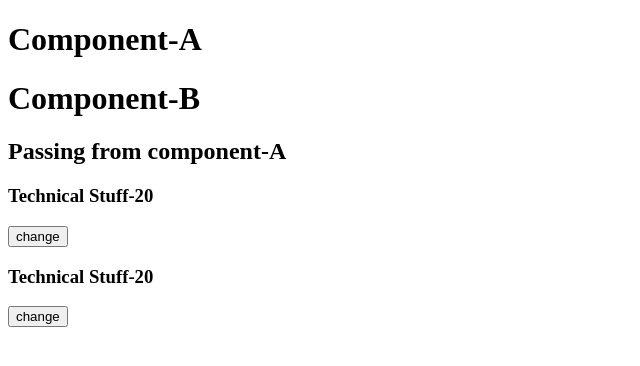
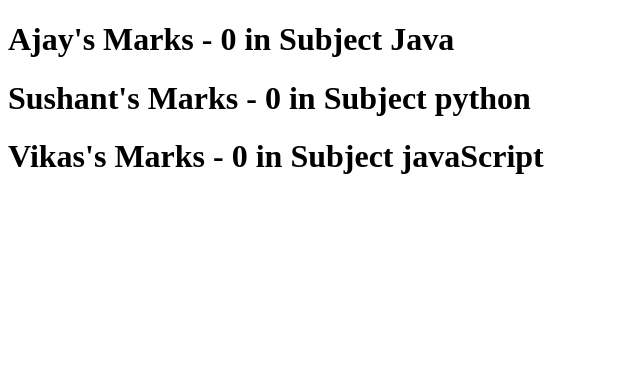
Before and after one commit to hussain-maaz/React-JS, a React (Create React App) app in the folder 01basicreact/: page / in a window 1280 px wide. Shown: the top 366 px of the page, without its empty margins (0-640 px from the left). Built offline with nearby package versions, Linux system fonts and the light colour scheme.

Commit message:
Higher Order Component for Reusing the Component's logic

```diff
--- a/01basicreact/src/App.js
+++ b/01basicreact/src/App.js
@@ -20,6 +20,9 @@ import HookObject from "./component/HookObject";
 import HookArray from "./component/HookArray";
 import ClassPositionXY from "./component/ClassPositionXY";
 import FunctionPositionXY from "./component/FunctionPositionXY";
+import Ajay from "./component/Ajay";
+import Vikas from "./component/Vikas";
+import Sushant from "./component/Sushant";
 
 import A from "./component/A";
 
@@ -28,8 +31,11 @@ class App extends React.Component {
     // const numbers = [5, 6, 7, 8];
     return (
       <>
-        <A name="Maaz Hussain"></A>
+        <Ajay></Ajay>
+        <Sushant></Sushant>
+        <Vikas></Vikas>
 
+        {/* <A name="Maaz Hussain"></A> */}
         {/* <ClassPositionXY></ClassPositionXY> */}
         {/* <FunctionPositionXY></FunctionPositionXY> */}
         {/* <HookArray></HookArray> */}
--- /dev/null
+++ b/01basicreact/src/component/Ajay.jsx
@@ -0,0 +1,19 @@
+import React from "react";
+import Subjects from "./HOC";
+
+class Ajay extends React.Component {
+  state = {
+    marks: 0,
+  };
+  marksIncremented = () => {
+    this.setState({ marks: this.state.marks + 1 });
+  };
+  render() {
+    return (
+      <h1 onMouseOver={this.marksIncremented}>
+        Ajay's Marks - {this.state.marks} in Subject {this.props.hocSub}
+      </h1>
+    );
+  }
+}
+export default Subjects(Ajay);
--- /dev/null
+++ b/01basicreact/src/component/HOC.jsx
@@ -0,0 +1,12 @@
+import React from "react";
+const Subjects = (STUDENT) => {
+  class Subject extends React.Component {
+    render() {
+      return (
+        <STUDENT hocSub="Java" Sub2="python" Sub3="javaScript"></STUDENT>
+      );
+    }
+  }
+  return Subject;
+};
+export default Subjects;
--- /dev/null
+++ b/01basicreact/src/component/Sushant.jsx
@@ -0,0 +1,19 @@
+import React from "react";
+import Subjects from "./HOC";
+
+class Sushant extends React.Component {
+  state = {
+    marks: 0,
+  };
+  marksIncremented = () => {
+    this.setState({ marks: this.state.marks + 1 });
+  };
+  render() {
+    return (
+      <h1 onMouseOver={this.marksIncremented}>
+        Sushant's Marks - {this.state.marks} in Subject {this.props.Sub2}
+      </h1>
+    );
+  }
+}
+export default Subjects(Sushant);
--- /dev/null
+++ b/01basicreact/src/component/Vikas.jsx
@@ -0,0 +1,19 @@
+import React from "react";
+import Subjects from "./HOC";
+
+class Vikas extends React.Component {
+  state = {
+    marks: 0,
+  };
+  marksIncremented = () => {
+    this.setState({ marks: this.state.marks + 1 });
+  };
+  render() {
+    return (
+      <h1 onMouseOver={this.marksIncremented}>
+        Vikas's Marks - {this.state.marks} in Subject {this.props.Sub3}
+      </h1>
+    );
+  }
+}
+export default Subjects(Vikas);
```
